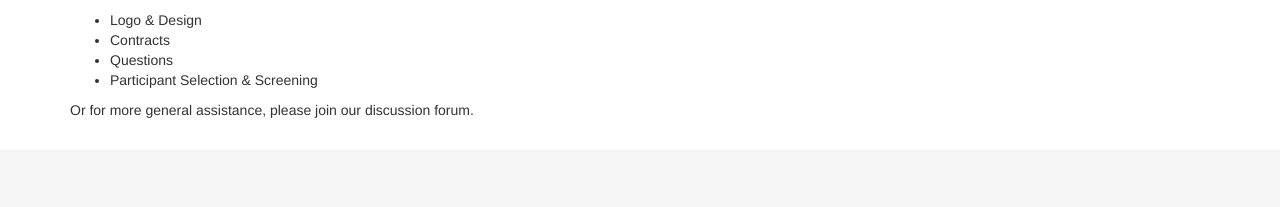
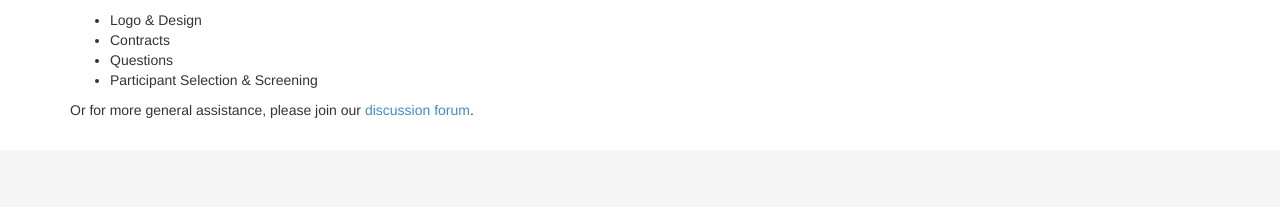
Before and after one commit to ProveItForReal/proveitforreal.github.io, a Jekyll site: the page built from index.md, in a window 1280 px wide. Shown: the part 894-1101 px from the top of the page. Built offline with Jekyll 4.4.1, drawn with Linux system fonts in a browser that asks for light colours; nearby versions of some CDN libraries; library files that are not in the unit come from our copies; part of the change alters nothing that is shown.

```diff
--- a/index.md
+++ b/index.md
@@ -67,4 +67,4 @@ We are a small project! Your assistance will be noticed.
 * Questions
 * Participant Selection & Screening
 
-Or for more general assistance, please join our discussion forum.
+Or for more general assistance, please join our [discussion forum](http://discuss.proveitforreal.org).
```
